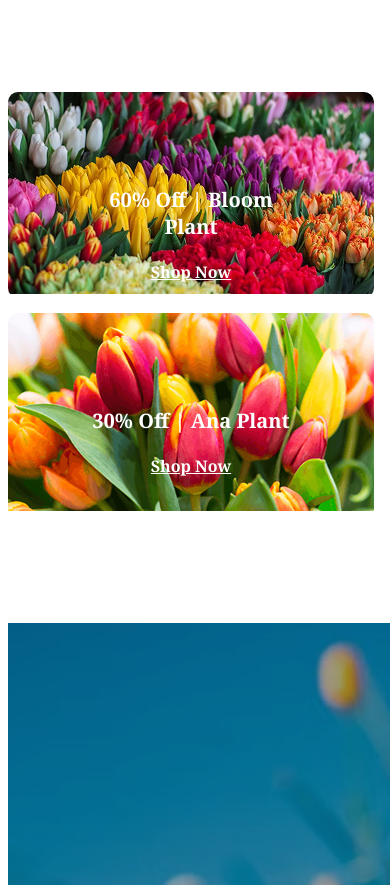
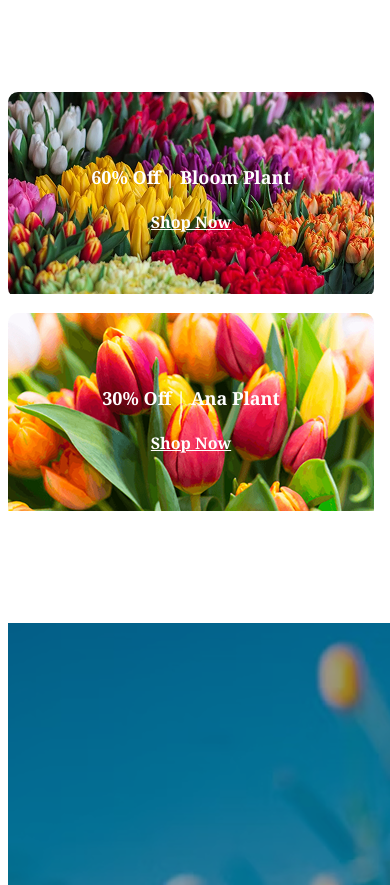
Before and after one commit to rifatmiah92/Assignment-02-with-PH, a plain HTML site: page index.html in a window 390 px wide. Shown: the part 3209-4094 px from the top of the page. Drawn offline with Linux system fonts and the light colour scheme; a web font is replaced by a local one.

Commit message:
added all code and responsive thing

```diff
--- a/style.css
+++ b/style.css
@@ -178,12 +178,14 @@ span {
   margin-top: 80px;
 }
 .bloom {
-  font-size: 20px;
+  font-size: 18px;
   font-weight: 700px;
+  margin-bottom: 0px;
   color: white;
 }
 .shop-1 {
   font-size: 16px;
+  margin-top: 10px;
   font-weight: 700px;
   color: white;
 }
@@ -193,7 +195,7 @@ span {
   /* padding-top: 20%; */
 }
 .bag-text {
-  padding: 20%;
+  padding: 15%;
   margin-top: 15px;
 }
 .shop-3 {
```
